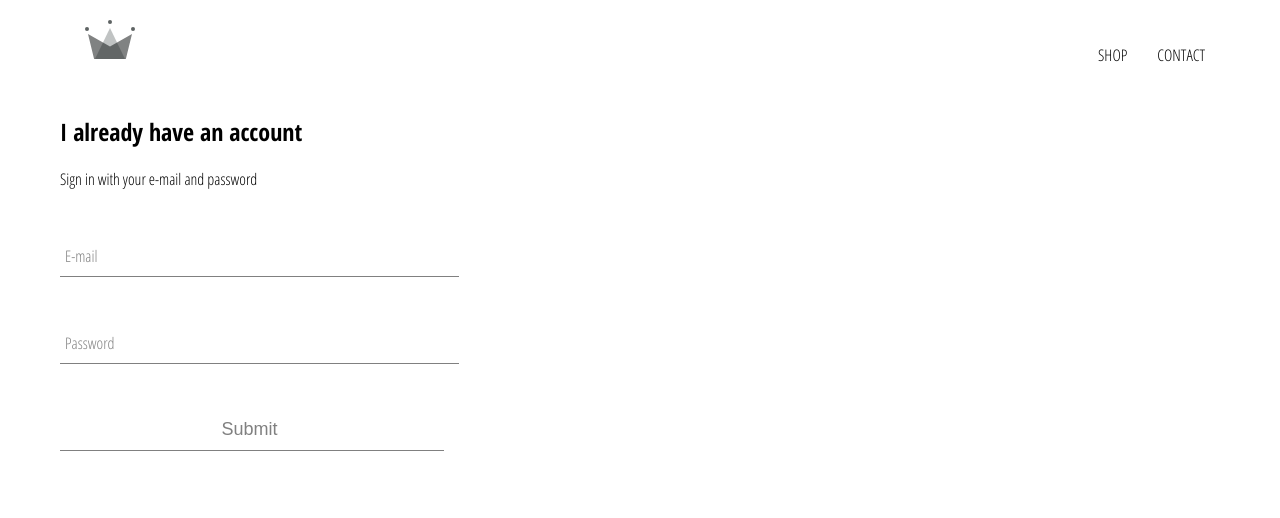
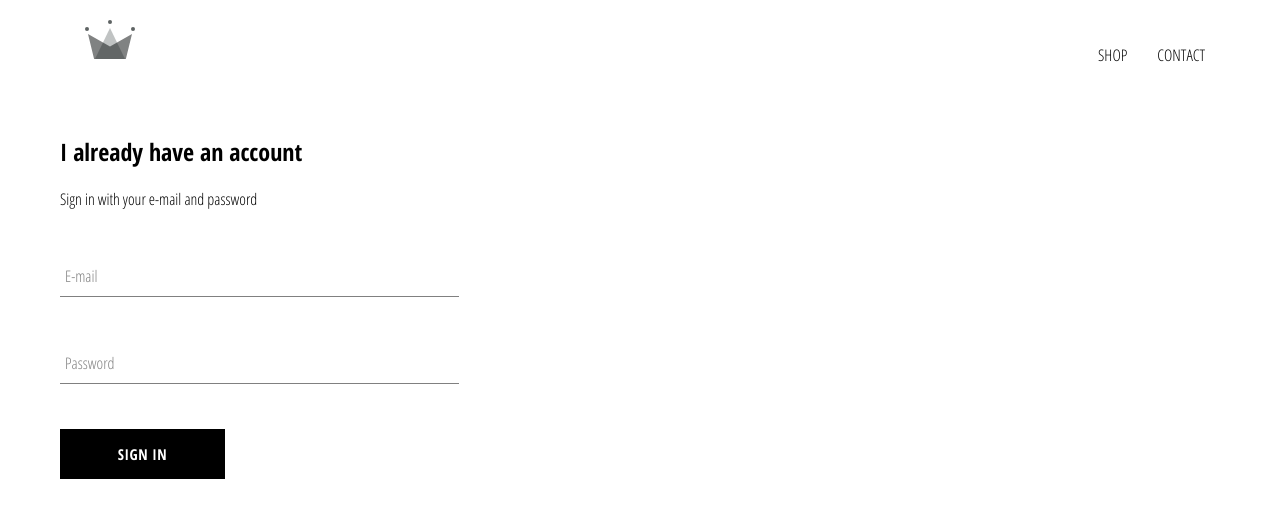
Before and after one commit to jeanrraschini/E-Commerce-Plataform, a React (Create React App) app in the folder crown-clothing/: page /signIn in a window 1280 px wide. Shown: the top 518 px of the page. Built offline with nearby package versions, Linux system fonts and the light colour scheme.

Commit message:
create button component

```diff
--- /dev/null
+++ b/crown-clothing/src/components/Button.js
@@ -0,0 +1,31 @@
+import React from 'react'
+import styled from 'styled-components'
+
+const StyledButton = styled.button`
+  min-width: 165px;
+  width: auto;
+  height: 50px;
+  letter-spacing: 0.5px;
+  line-height: 50px;
+  padding: 0 35px 0 35px;
+  font-size: 15px;
+  background-color: black;
+  color: white;
+  font-family: 'Open Sans Condensed';
+  text-transform: uppercase;
+  font-weight: bolder;
+  border: none;
+  cursor: pointer;
+  transition: 200ms ease all;
+
+  &:hover {
+    background-color: white;
+    color: black;
+    border: 1px solid black;
+  }`
+
+const Button = ({ children, ...otherButtonProps }) => {
+  return <StyledButton {...otherButtonProps}>{children}</StyledButton>
+}
+
+export default Button
--- a/crown-clothing/src/components/FormInput.js
+++ b/crown-clothing/src/components/FormInput.js
@@ -1,4 +1,4 @@
-import React from 'react'
+import React, { useState, useEffect } from 'react'
 import styled from 'styled-components'
 
 const InputBox = styled.div`
@@ -22,8 +22,8 @@ const Input = styled.input`
   &:focus {
     outline: none;
     & ~ label {
-      top: -14px;
-      font-size: 12px;
+      top: -20px;
+      font-size: 14px;
       color: black;
     }
   }
@@ -40,19 +40,20 @@ const Label = styled.label`
   transition: 300ms ease all;
 
   &.shrink {
-  top: -14px;
-  font-size: 12px;
-  color: black;
+    top: -20px;
+    font-size: 14px;
+    color: black;
   }
 `
 
 const FormInput = ({ handleChange, label, ...otherInputProps }) => {
+
   return (
-    <InputBox> {console.log(otherInputProps)}
+    <InputBox>
       <Input onChange={handleChange} {...otherInputProps} />
       {
         label ?
-        (<Label className={`${((otherInputProps || {}).value || {}).length}` > 0 ? 'shrink' : ''}>{label}</Label>) : null
+        (<Label className={!!((otherInputProps || {}).value || {}).length && 'shrink'}>{label}</Label>) : null
       }
     </InputBox>
   )
--- a/crown-clothing/src/components/SignIn.js
+++ b/crown-clothing/src/components/SignIn.js
@@ -1,10 +1,17 @@
 import React, { useState, useEffect } from 'react'
 import styled from 'styled-components'
 import FormInput from '../components/FormInput'
+import Button from '../components/Button'
 
 const SignInBlock = styled.div`
   width: 100%;
-  max-width: 30vw
+  max-width: 30vw;
+  display: flex;
+  flex-direction: column
+`
+
+const Title = styled.h2`
+  margin: 20px 0
 `
 
 const SignIn = () => {
@@ -23,11 +30,18 @@ const SignIn = () => {
 
   const handleChange = input => {
     const { name, value } = input
-    setUserInfo({ [name]: value })
+    setUserInfo({
+      ...userInfo,
+      [name] : value
+    })
   }
 
+  useEffect(() => {
+
+  },)
+
   return (<SignInBlock>
-    <h2>I already have an account</h2>
+    <Title>I already have an account</Title>
     <span>Sign in with your e-mail and password</span>
     <form onSubmit={handleSubmit}>
       <FormInput
@@ -46,7 +60,7 @@ const SignIn = () => {
         handleChange={(e) => handleChange(e.target)}
         required
       />
-      <FormInput type="submit" name="Submit Form"/>
+      <Button type="submit" name="Submit Form">Sign in</Button>
     </form>
   </SignInBlock>)
 }
```
Also changed, not shown: 1 other file (tests, documents, lock files or other folders).
